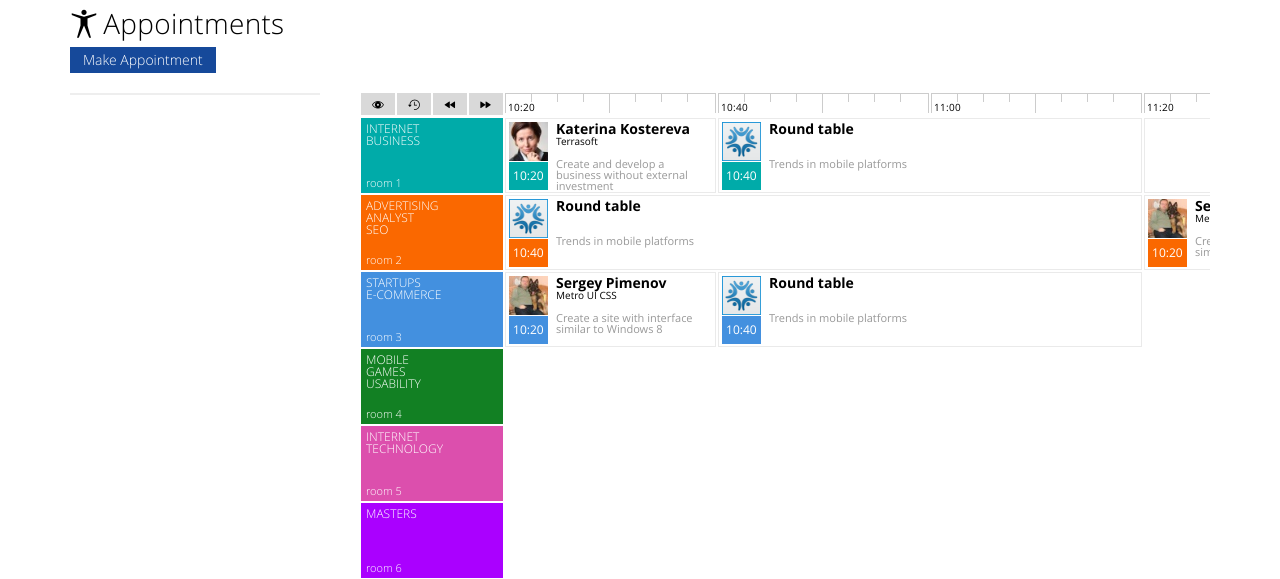
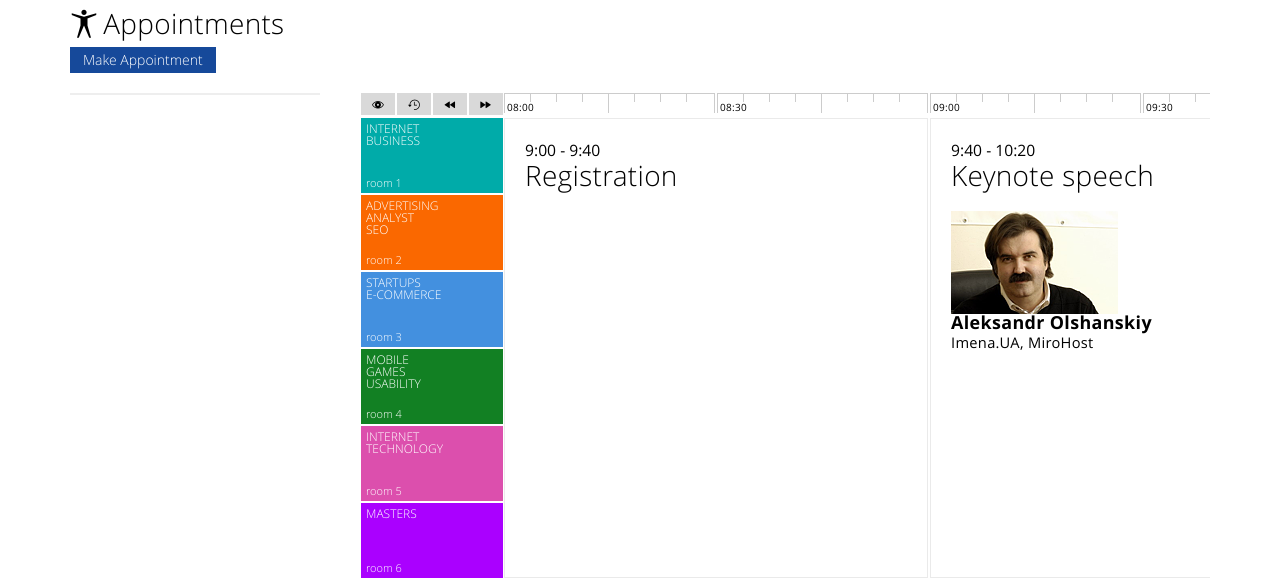
Before and after one commit to reidelicious/hms_test, a CodeIgniter app: a page that uses application/views/patient/appointment.php in a window 1280 px wide. Shown: the part 46-625 px from the top of the page. Run offline with CodeIgniter, Linux system fonts and the light colour scheme; some libraries are stand-ins or nearby versions.

Commit message:
after revert

```diff
--- a/assets/js/metro/metro-streamer.js
+++ b/assets/js/metro/metro-streamer.js
@@ -6,12 +6,12 @@
         options: {
             scrollBar: false,
             meter: {
-                start: 9,
+                start: 8,
                 stop: 19,
-                interval: 20
+                interval: 30
             },
             slideToGroup: 1,
-            slideToTime: "10:20",
+            slideToTime: "9:00",
             slideSleep: 1000,
             slideSpeed: 1000,
             onClick: function(event){},
```
Also changed, not shown: application/views/patient/appointmentv2.php (line endings or trailing spaces).
